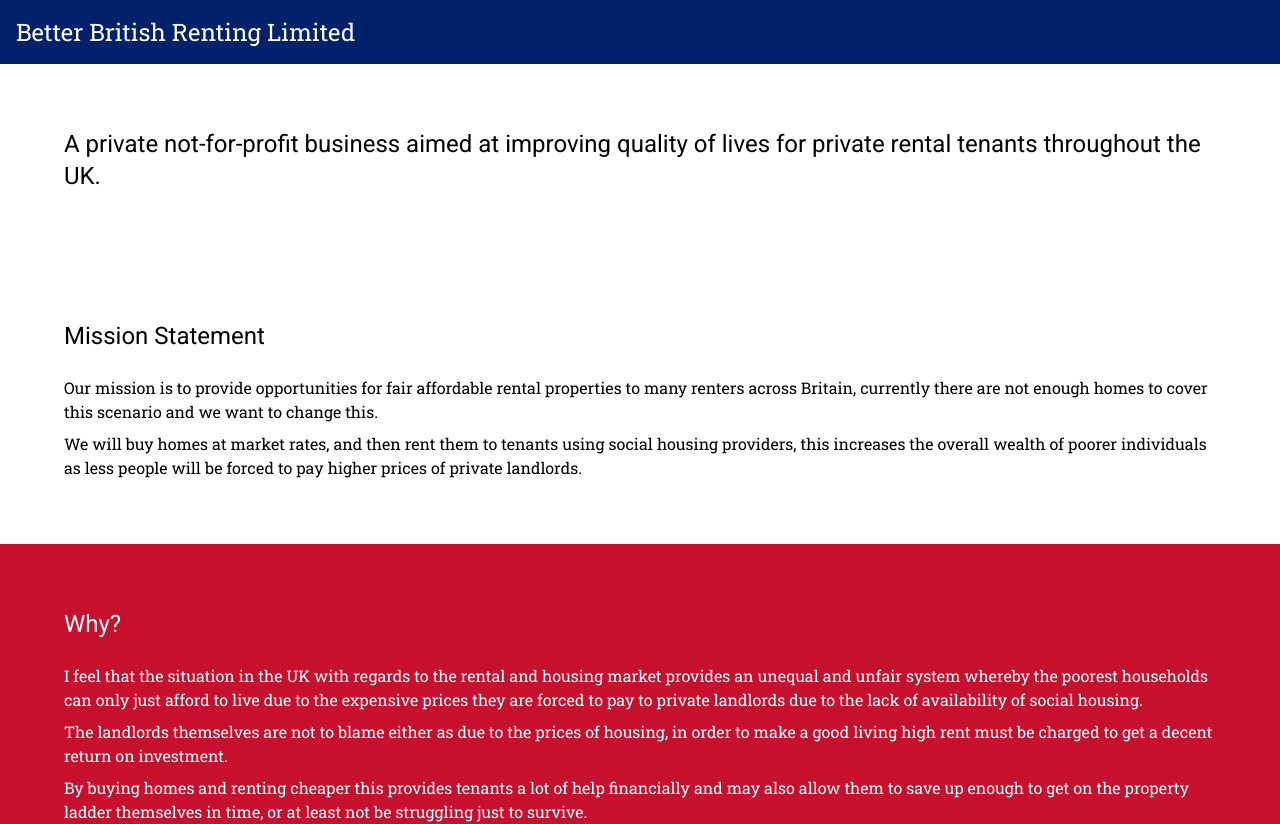
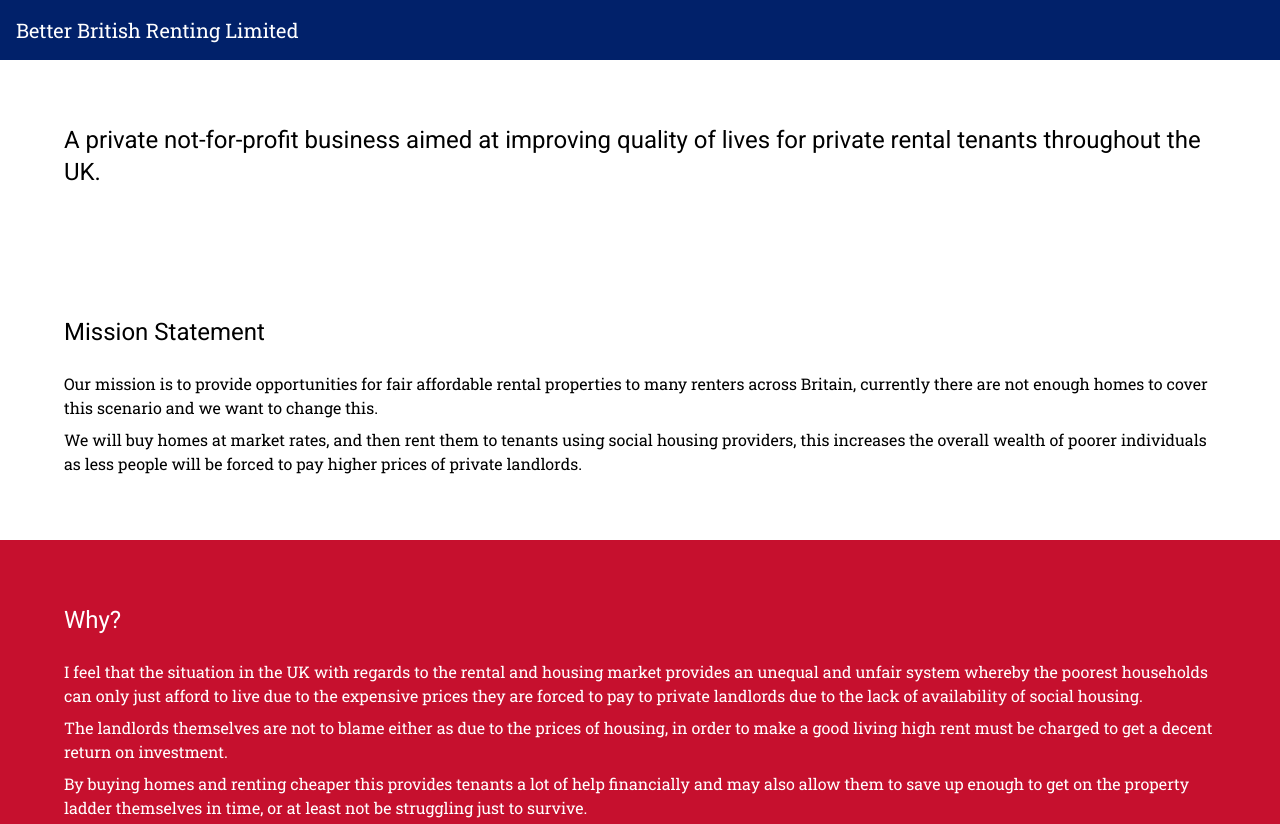
Before and after one commit to Better-Britain/Renting-Website, a Next.js app: page / in a window 1280 px wide. Shown: the top 824 px of the page. Built offline with nearby package versions, Linux system fonts and the light colour scheme.

Commit message:
Reduce text size in navbar.

```diff
--- a/components/Navbar.tsx
+++ b/components/Navbar.tsx
@@ -2,7 +2,7 @@ import Link from "next/link"
 
 const Navbar = () => {
   return (
-    <nav className="navbar bg-blue-uk text-white-uk p-4 text-2xl">
+    <nav className="navbar bg-blue-uk text-white-uk p-4 text-xl">
         <Link href='/'><a>Better British Renting Limited</a></Link>
     </nav>
   )
```
